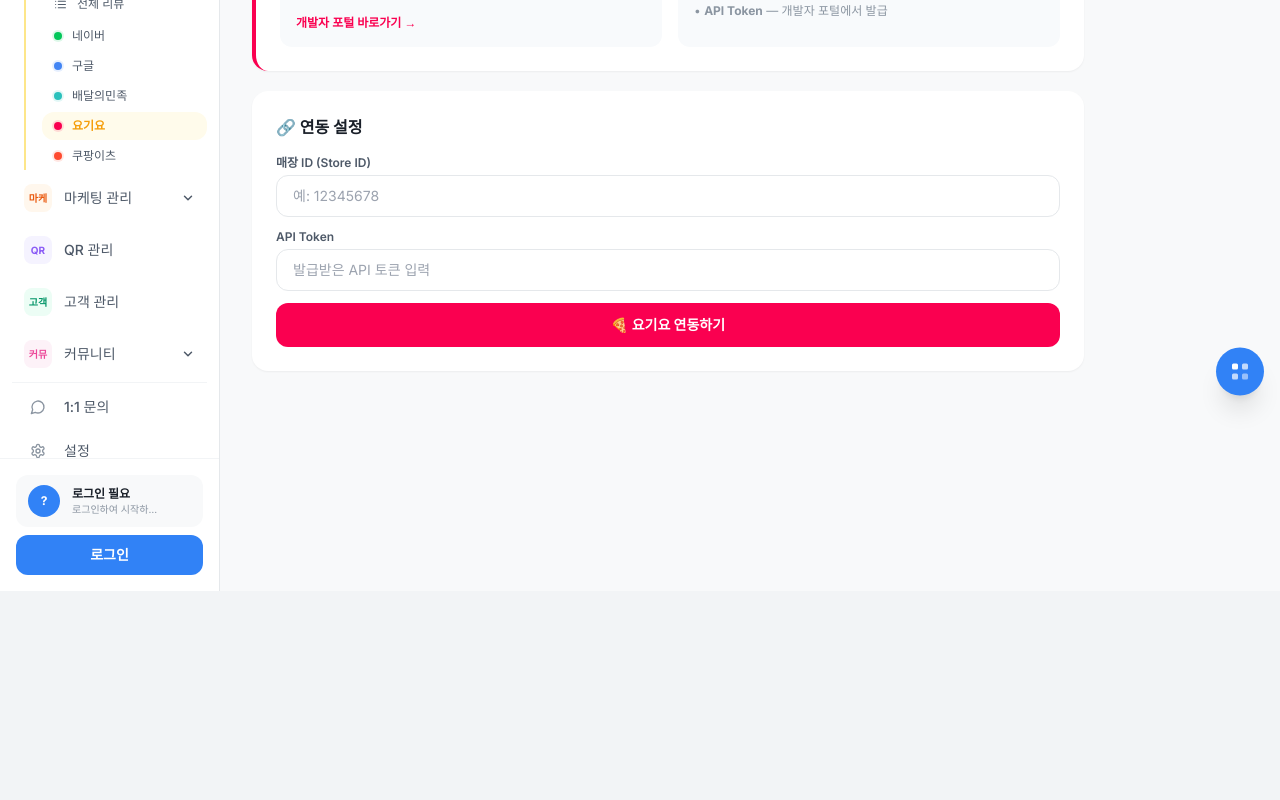
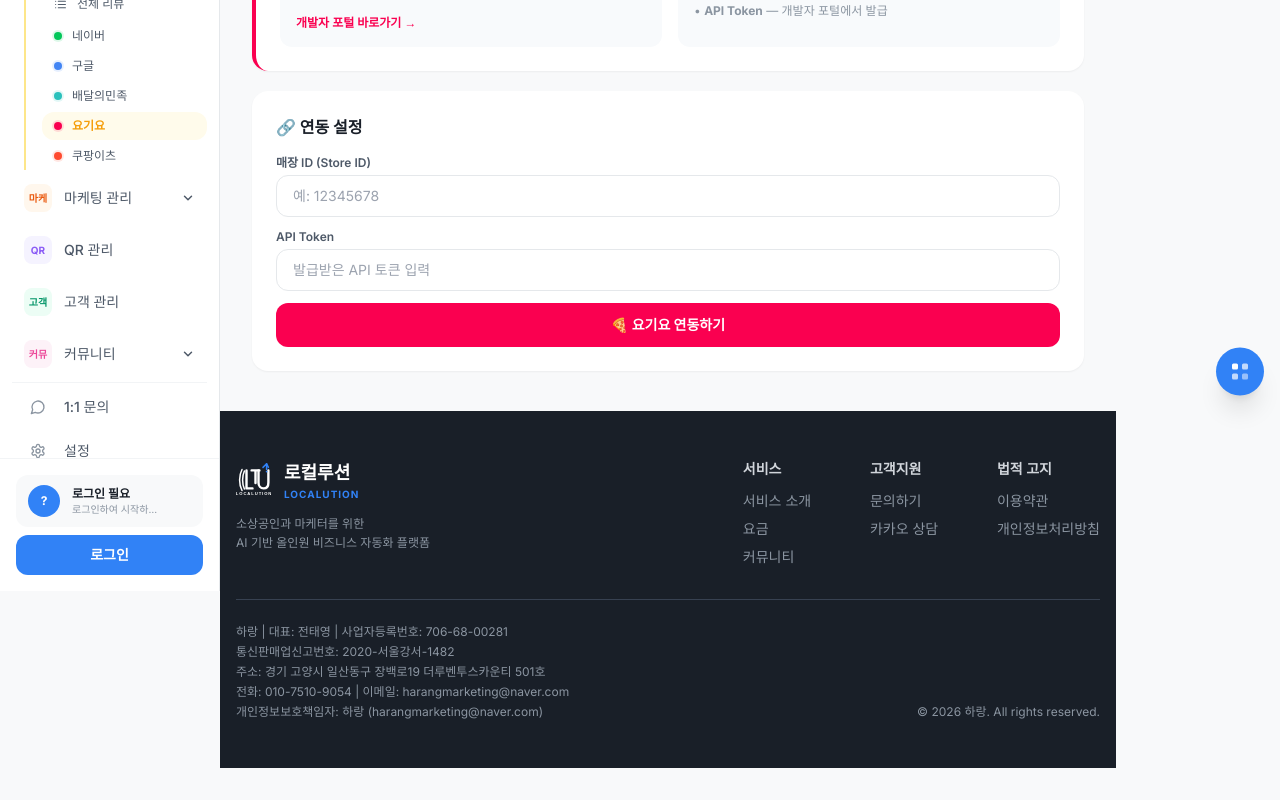
Before and after one commit to jty0221-del/localution, a Next.js app: page /review-admin/yogiyo in a window 1280 px wide. Shown: the part 209-1009 px from the top of the page. Before the commit the page ends 800 px from the top, so only its background shows below. Built offline with nearby package versions, Linux system fonts and the light colour scheme.

Commit message:
feat(review-admin/yogiyo): Footer 통일

```diff
--- a/app/review-admin/yogiyo/page.tsx
+++ b/app/review-admin/yogiyo/page.tsx
@@ -3,6 +3,7 @@
 import { useState, useEffect, useCallback } from 'react'
 import Link from 'next/link'
 import Sidebar from '../../components/Sidebar'
+import Footer from '../../components/Footer'
 import { useConnections, setConnection as libSetConnection } from '../../lib/connections'
 
 interface Review {
@@ -401,7 +402,14 @@ export default function ReviewPage() {
             ))}
           </div>
         )}
+
+        {/* ── Footer ── */}
+        <div className="-mx-4 md:-mx-8 mt-10">
+          <Footer />
+        </div>
+
       </main>
+
     </div>
   )
 }
```
